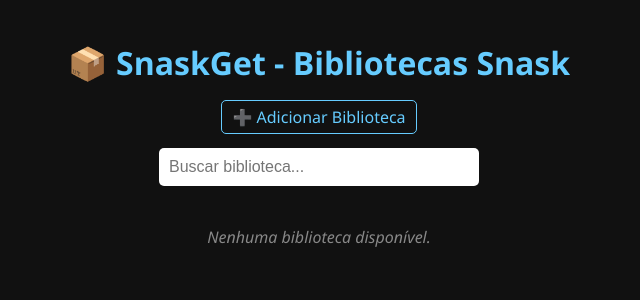
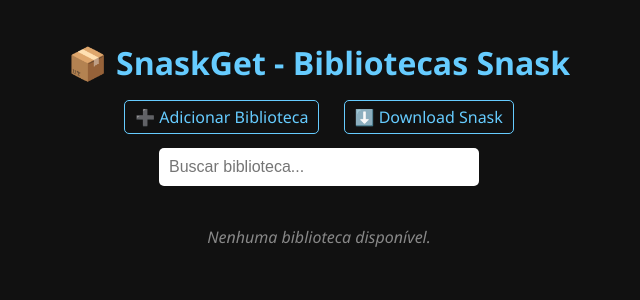
Before and after one commit to Davizoca123312/Snask, a Flask app: page / in a window 1280 px wide. Shown: the top 300 px of the page, without its empty margins (321-961 px from the left). Run offline with Flask 3, Linux system fonts and the light colour scheme; data that the repository does not hold is empty.

Commit message:
Update index.html

```diff
--- a/templates/index.html
+++ b/templates/index.html
@@ -65,6 +65,7 @@
         .top-bar {
             text-align: center;
             margin-top: 10px;
+            margin-bottom: 20px;
         }
 
         .top-bar a {
@@ -74,6 +75,7 @@
             border: 1px solid #6cf;
             padding: 5px 10px;
             border-radius: 5px;
+            margin: 0 10px;
         }
 
         .top-bar a:hover {
@@ -87,6 +89,7 @@
 
     <div class="top-bar">
         <a href="/add">➕ Adicionar Biblioteca</a>
+        <a href="/download/installer">⬇️ Download Snask</a>
     </div>
 
     <input type="text" id="search" placeholder="Buscar biblioteca..." onkeyup="filtrar()">
```
